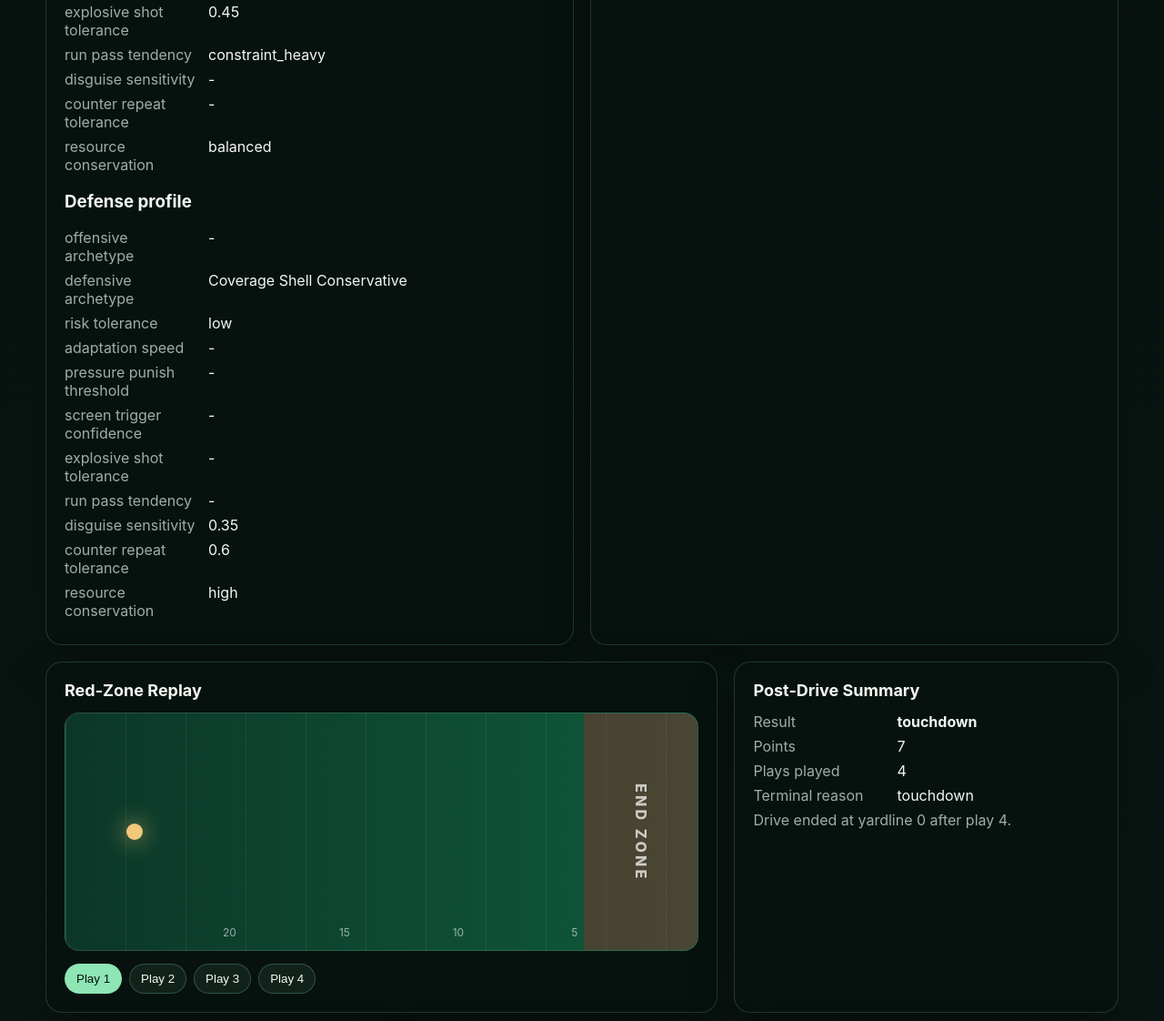
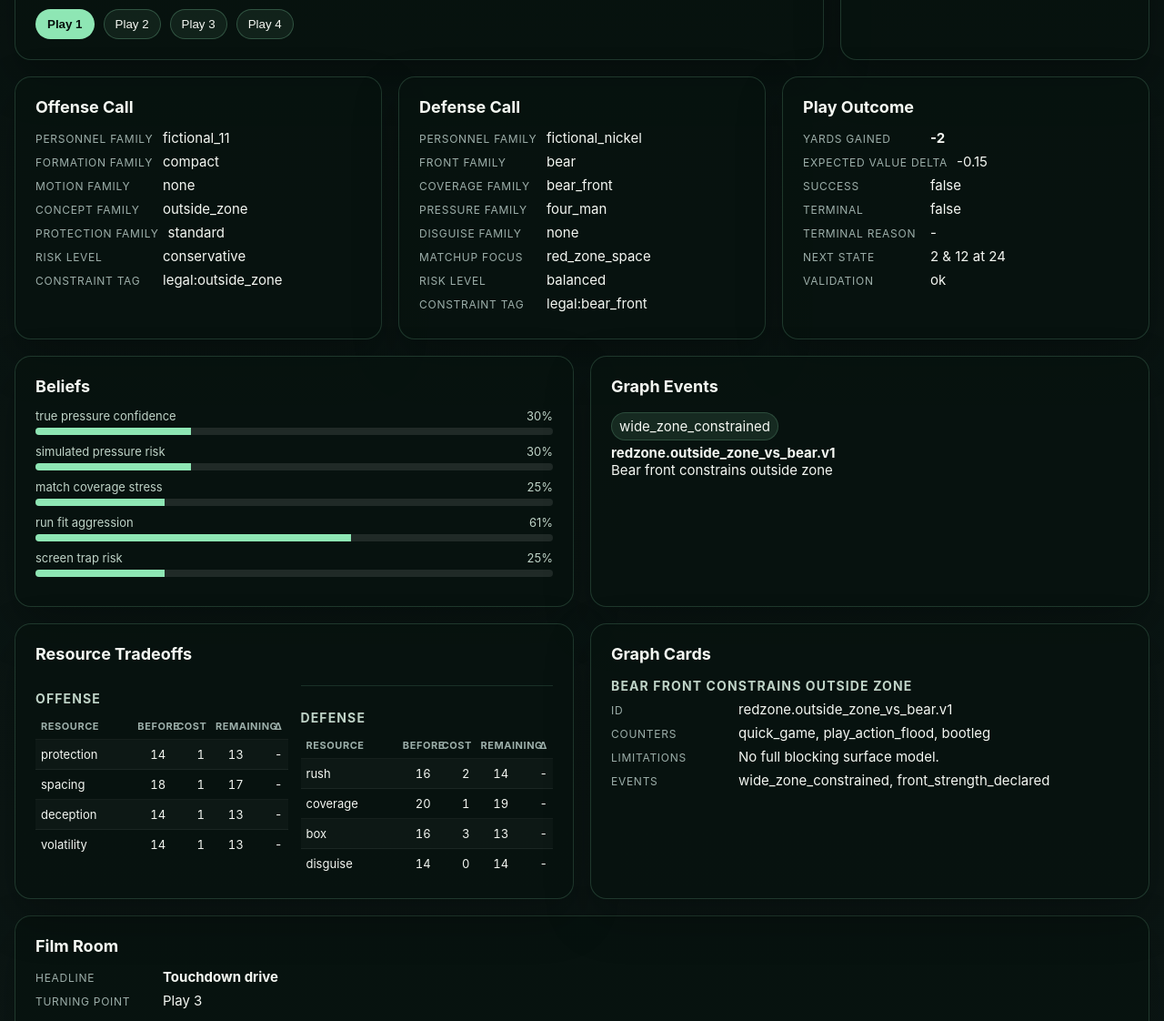
Before and after one commit to WillLewis/coachbench, a website: page ui/index.html in a window 1280 px wide. Shown: the part 804-1926 px from the top of the page at 91% size. Drawn offline with Linux system fonts and the light colour scheme.

Commit message:
add ui edits

```diff
--- a/ui/app.js
+++ b/ui/app.js
@@ -4,6 +4,7 @@
 const $ = id => document.getElementById(id);
 const label = key => key.replaceAll('_', ' ');
 const value = item => item === null || item === undefined || item === '' ? '-' : item;
+const controls = ['offensive_archetype', 'defensive_archetype', 'risk_tolerance', 'adaptation_speed', 'pressure_punish_threshold', 'screen_trigger_confidence', 'explosive_shot_tolerance', 'run_pass_tendency', 'disguise_sensitivity', 'counter_repeat_tolerance', 'resource_conservation'];
 
 async function fetchJson(url) {
   const response = await fetch(url);
@@ -39,16 +40,24 @@
   return keys.map(key => `<div class="kv"><span>${label(key)}</span><span>${value(obj[key])}</span></div>`).join('');
 }
 
+function profileRows(profile) {
+  const set = controls.filter(key => profile[key] !== undefined && profile[key] !== null && profile[key] !== '');
+  const missing = controls.filter(key => !set.includes(key)).map(label).join(', ');
+  return `
+    ${kvRows(profile, set)}
+    <p class="muted compact">Other PLAN §5.2 controls not set on this profile: ${missing || '-'}</p>
+  `;
+}
+
 function renderGarage() {
   const cfg = replay.agent_garage_config || {};
   const offense = cfg.offense_profile || {};
   const defense = cfg.defense_profile || {};
-  const controls = ['offensive_archetype', 'defensive_archetype', 'risk_tolerance', 'adaptation_speed', 'pressure_punish_threshold', 'screen_trigger_confidence', 'explosive_shot_tolerance', 'run_pass_tendency', 'disguise_sensitivity', 'counter_repeat_tolerance', 'resource_conservation'];
   $('garage').innerHTML = `
     <div class="kv"><span>Offense</span><strong>${replay.agents.offense}</strong></div>
     <div class="kv"><span>Defense</span><strong>${replay.agents.defense}</strong></div>
-    <h3>Offense profile</h3>${kvRows(offense, controls)}
-    <h3>Defense profile</h3>${kvRows(defense, controls)}
+    <h3>Offense profile</h3>${profileRows(offense)}
+    <h3>Defense profile</h3>${profileRows(defense)}
   `;
 }
 
@@ -60,8 +69,9 @@
     target.innerHTML = entries.map((entry, index) => {
       const matchup = entry.matchup || {};
       const name = `${value(matchup.offense)} vs ${value(matchup.defense)}`;
-      return `<div class="kv"><span>${entry.seed || `Entry ${index + 1}`}</span><span>${name} - preview not available in static proof</span></div>`;
+      return `<div class="slate-chip"><strong>${entry.seed || `Entry ${index + 1}`}</strong><span>${name}</span><small>preview not available in static proof</small></div>`;
     }).join('') || '<p class="muted">Daily Slate sample not present</p>';
+    target.insertAdjacentHTML('afterbegin', '<p class="muted compact">Phase 0B preview only. Static proof does not fabricate slate results.</p>');
   } catch {
     target.innerHTML = '<p class="muted">Daily Slate sample not present</p>';
   }
@@ -113,24 +123,32 @@
   `;
 }
 
-function flattenResources(snapshot) {
-  const rows = [];
-  ['offense', 'defense'].forEach(side => {
-    ['before', 'cost', 'remaining'].forEach(kind => {
-      const values = snapshot[`${side}_${kind}`] || {};
-      Object.entries(values).forEach(([resource, amount]) => rows.push({ key: `${side}.${kind}.${resource}`, amount }));
-    });
+function resourceRows(snapshot, prior, side) {
+  const before = snapshot[`${side}_before`] || {};
+  const cost = snapshot[`${side}_cost`] || {};
+  const remaining = snapshot[`${side}_remaining`] || {};
+  const priorRemaining = prior ? prior[`${side}_remaining`] || {} : null;
+  return Object.keys(before).map(resource => {
+    const delta = priorRemaining ? remaining[resource] - priorRemaining[resource] : null;
+    return { resource, before: before[resource], cost: cost[resource] || 0, remaining: remaining[resource], delta };
   });
-  return rows;
+}
+
+function resourceTable(snapshot, prior, side) {
+  const rows = resourceRows(snapshot, prior, side);
+  return `
+    <div class="resource-card">
+      <h3>${side}</h3>
+      <table class="resource-table">
+        <thead><tr><th>resource</th><th>before</th><th>cost</th><th>remaining</th><th>Δ</th></tr></thead>
+        <tbody>${rows.map(row => `<tr><td>${row.resource}</td><td>${row.before}</td><td>${row.cost}</td><td>${row.remaining}</td><td>${row.delta === null ? '-' : row.delta}</td></tr>`).join('')}</tbody>
+      </table>
+    </div>
+  `;
 }
 
 function renderResources(snapshot, prior) {
-  const previous = prior ? Object.fromEntries(flattenResources(prior).map(row => [row.key, row.amount])) : {};
-  $('resources').innerHTML = flattenResources(snapshot).map(row => {
-    const before = previous[row.key];
-    const delta = before === undefined ? 'new' : before === row.amount ? 'no change' : `${row.amount - before > 0 ? '+' : ''}${row.amount - before}`;
-    return `<div class="kv"><span>${row.key}</span><span>${row.amount} <small>${delta}</small></span></div>`;
-  }).join('');
+  $('resources').innerHTML = `<div class="resource-grid">${resourceTable(snapshot, prior, 'offense')}${resourceTable(snapshot, prior, 'defense')}</div>`;
 }
 
 function renderGraphCards(ids) {
@@ -182,11 +200,16 @@
 
 function renderFilmRoom() {
   const room = replay.film_room || {};
+  const list = items => {
+    const visible = (items || []).slice(0, 5).map(item => `<li>${item}</li>`).join('');
+    const extra = (items || []).length > 5 ? `<li class="muted">and ${(items || []).length - 5} more</li>` : '';
+    return visible + extra || '<li class="muted">-</li>';
+  };
   $('filmRoom').innerHTML = `
     <div class="kv"><span>Headline</span><strong>${room.headline || 'Film Room'}</strong></div>
     <div class="kv"><span>Turning point</span><span>Play ${(room.turning_point || {}).play_index || '-'}</span></div>
-    <h3>Notes</h3><ul>${(room.notes || []).map(note => `<li>${note}</li>`).join('')}</ul>
-    <h3>Suggested tweaks</h3><ul>${(room.suggested_tweaks || []).map(tweak => `<li>${tweak}</li>`).join('')}</ul>
+    <h3>Notes</h3><ul>${list(room.notes)}</ul>
+    <h3>Suggested tweaks</h3><ul>${list(room.suggested_tweaks)}</ul>
   `;
 }
 
--- a/ui/index.html
+++ b/ui/index.html
@@ -8,7 +8,7 @@
 </head>
 <body>
   <main class="shell">
-    <div id="modeBanner" class="mode-banner">Loading replay</div>
+    <div id="modeBanner" class="mode-banner">Phase 0B static schema/UI proof - not an engine-generated benchmark result.</div>
     <section class="hero">
       <div>
         <p class="eyebrow">CoachBench</p>
@@ -20,17 +20,6 @@
         <strong id="pointsLabel">0 pts</strong>
         <small id="episodeLabel">episode</small>
       </div>
-    </section>
-
-    <section class="grid two">
-      <article class="panel">
-        <h2>Agent Garage</h2>
-        <div id="garage"></div>
-      </article>
-      <article class="panel">
-        <h2>Daily Slate</h2>
-        <div id="dailySlate"></div>
-      </article>
     </section>
 
     <section class="grid main-grid">
@@ -76,6 +65,17 @@
       <h2>Film Room</h2>
       <div id="filmRoom"></div>
     </section>
+
+    <section class="grid footer-grid">
+      <article class="panel">
+        <h2>Agent Garage</h2>
+        <div id="garage"></div>
+      </article>
+      <article class="panel">
+        <h2>Daily Slate</h2>
+        <div id="dailySlate"></div>
+      </article>
+    </section>
   </main>
   <script src="app.js"></script>
 </body>
--- a/ui/styles.css
+++ b/ui/styles.css
@@ -3,6 +3,7 @@
   font-family: Inter, ui-sans-serif, system-ui, -apple-system, BlinkMacSystemFont, "Segoe UI", sans-serif;
   background: #07120f;
   color: #f4f7f2;
+  font-size: 15px;
 }
 
 body {
@@ -13,9 +14,9 @@
 }
 
 .shell {
-  width: min(1180px, calc(100vw - 32px));
+  width: min(1400px, calc(100vw - 32px));
   margin: 0 auto;
-  padding: 32px 0 56px;
+  padding: 28px 0 56px;
 }
 
 .mode-banner {
@@ -48,6 +49,7 @@
 h1, h2, p { margin-top: 0; }
 h1 { font-size: clamp(34px, 5vw, 64px); line-height: 0.95; margin-bottom: 16px; }
 h2 { font-size: 18px; margin-bottom: 14px; }
+h3 { font-size: 14px; margin: 16px 0 8px; text-transform: uppercase; letter-spacing: 0.08em; color: #bfd3c7; }
 .subhead { color: #bfd3c7; max-width: 780px; font-size: 18px; }
 
 .scorecard, .panel {
@@ -71,12 +73,13 @@
 .grid { display: grid; gap: 18px; margin-bottom: 18px; }
 .two { grid-template-columns: repeat(2, minmax(0, 1fr)); }
 .three { grid-template-columns: repeat(3, minmax(0, 1fr)); }
-.main-grid { grid-template-columns: 1.4fr 0.8fr; }
-.panel { padding: 20px; }
+.main-grid { grid-template-columns: minmax(0, 1.7fr) minmax(280px, 0.65fr); }
+.footer-grid { grid-template-columns: minmax(0, 1.2fr) minmax(320px, 0.8fr); }
+.panel { padding: 22px; }
 
 .field {
   position: relative;
-  min-height: 260px;
+  min-height: 340px;
   border-radius: 16px;
   overflow: hidden;
   background:
@@ -125,8 +128,8 @@
 .timeline {
   display: flex;
   flex-wrap: wrap;
-  gap: 8px;
-  margin-top: 14px;
+  gap: 10px;
+  margin-top: 18px;
 }
 
 button.play {
@@ -137,21 +140,78 @@
   padding: 8px 12px;
   cursor: pointer;
 }
-button.play.active { background: #8ee6b4; color: #06100d; }
+button.play.active { background: #8ee6b4; color: #06100d; font-weight: 800; }
 
-.kv { display: grid; grid-template-columns: 150px 1fr; gap: 8px; margin: 7px 0; }
-.kv span:first-child { color: #9dafaa; }
+.kv {
+  display: grid;
+  grid-template-columns: minmax(130px, max-content) minmax(0, 1fr);
+  gap: 10px;
+  margin: 7px 0;
+  align-items: baseline;
+}
+.kv span:first-child {
+  color: #9dafaa;
+  font-size: 12px;
+  letter-spacing: 0.06em;
+  text-transform: uppercase;
+}
+.kv span:last-child, .kv strong { min-width: 0; overflow-wrap: anywhere; }
 .chip { display: inline-block; margin: 4px 6px 4px 0; padding: 5px 8px; border-radius: 999px; background: rgba(142, 230, 180, 0.11); border: 1px solid rgba(142, 230, 180, 0.18); }
-.card-ref { border-top: 1px solid rgba(142, 230, 180, 0.14); padding-top: 10px; margin-top: 10px; }
+.card-ref, .resource-card { border-top: 1px solid rgba(142, 230, 180, 0.14); padding-top: 10px; margin-top: 10px; }
 .card-ref:first-child { border-top: 0; padding-top: 0; margin-top: 0; }
 .bar { margin: 10px 0; }
 .bar label { display: flex; justify-content: space-between; color: #bfd3c7; font-size: 13px; }
 .meter { height: 8px; border-radius: 999px; background: rgba(255,255,255,0.1); overflow: hidden; margin-top: 5px; }
 .fill { height: 100%; background: #8ee6b4; }
 .muted { color: #9dafaa; }
+.compact { margin: 8px 0 0; font-size: 13px; line-height: 1.4; }
+.slate-chip {
+  display: grid;
+  grid-template-columns: 80px minmax(0, 1fr);
+  gap: 4px 10px;
+  align-items: center;
+  border: 1px solid rgba(142, 230, 180, 0.16);
+  background: rgba(142, 230, 180, 0.07);
+  border-radius: 10px;
+  padding: 10px 12px;
+  margin-top: 8px;
+}
+.slate-chip strong { color: #8ee6b4; font-variant-numeric: tabular-nums; }
+.slate-chip small { color: #9dafaa; grid-column: 2; }
+.resource-grid { display: grid; grid-template-columns: repeat(2, minmax(0, 1fr)); gap: 14px; }
+.resource-card:first-child { border-top: 0; padding-top: 0; margin-top: 0; }
+.resource-table {
+  width: 100%;
+  border-collapse: collapse;
+  table-layout: fixed;
+  font-variant-numeric: tabular-nums;
+  font-size: 13px;
+}
+.resource-table th {
+  color: #9dafaa;
+  font-size: 11px;
+  text-transform: uppercase;
+  letter-spacing: 0.05em;
+  text-align: right;
+  padding: 7px 6px;
+}
+.resource-table th:first-child, .resource-table td:first-child { text-align: left; width: 34%; }
+.resource-table td { text-align: right; padding: 8px 6px; border-top: 1px solid rgba(255,255,255,0.06); }
+.resource-table tbody tr:nth-child(2n+1) { background: rgba(255,255,255,0.025); }
+.resource-table tbody tr:hover { background: rgba(142, 230, 180, 0.07); }
+ul { padding-left: 20px; }
+li { margin-bottom: 7px; line-height: 1.45; }
 code { color: #8ee6b4; }
 
 @media (max-width: 860px) {
-  .hero, .two, .three, .main-grid { grid-template-columns: 1fr; }
-  .kv { grid-template-columns: 120px 1fr; }
+  .hero, .two, .three, .main-grid, .footer-grid, .resource-grid { grid-template-columns: 1fr; }
+  .field { min-height: 280px; }
+  .kv { grid-template-columns: minmax(112px, max-content) minmax(0, 1fr); }
 }
+
+@media (max-width: 560px) {
+  .shell { width: min(100vw - 20px, 1400px); }
+  .panel { padding: 18px; }
+  .resource-table { font-size: 12px; }
+  .resource-table th, .resource-table td { padding: 7px 4px; }
+}
```
